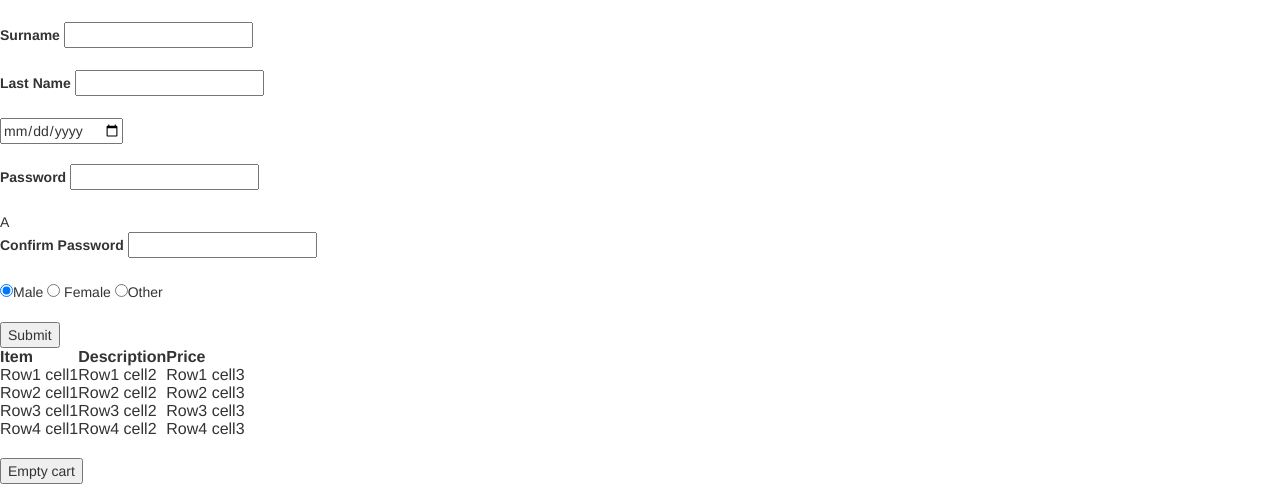
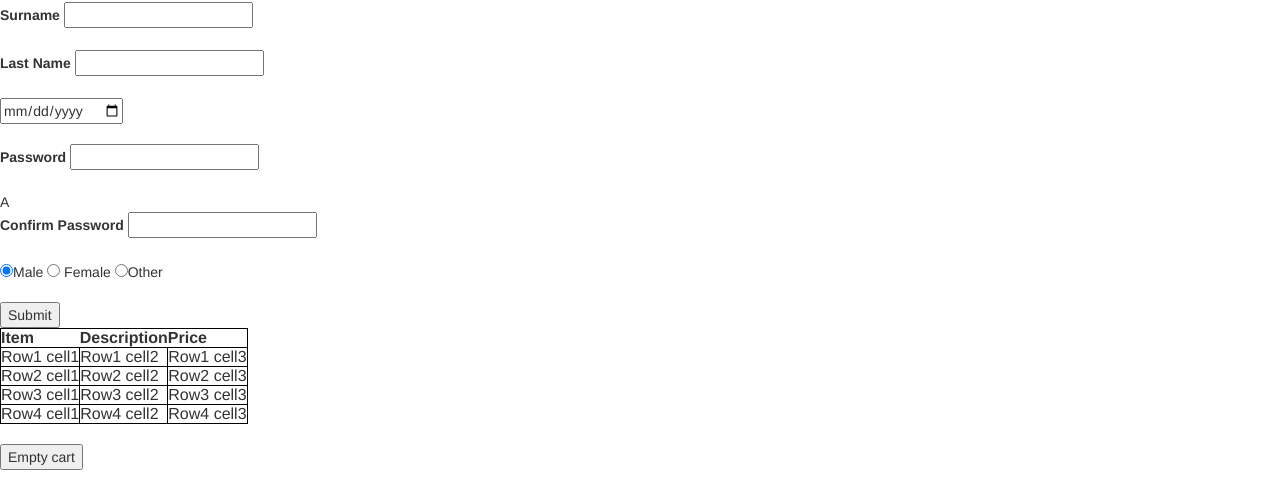
Before and after one commit to sasakad/sasaka-andela, a plain HTML site: page index.html in a window 1280 px wide. Shown: the part 451-949 px from the top of the page. Drawn offline with nearby package versions, Linux system fonts and the light colour scheme.

Commit message:
Update index.html

```diff
--- a/index.html
+++ b/index.html
@@ -6,7 +6,12 @@
 <link rel="stylesheet" href ="style.css">
 <title>User forms</title>
 </head>
-<<body>
+   <style>
+ table, td {
+    border: 1px solid black;
+<body>
+</style>
+<body>
     <div class="nav">
       <div class="container">
           <ul>
```
